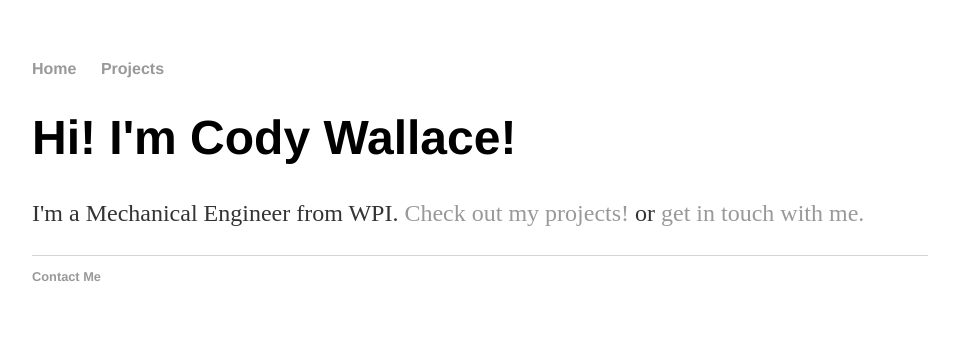
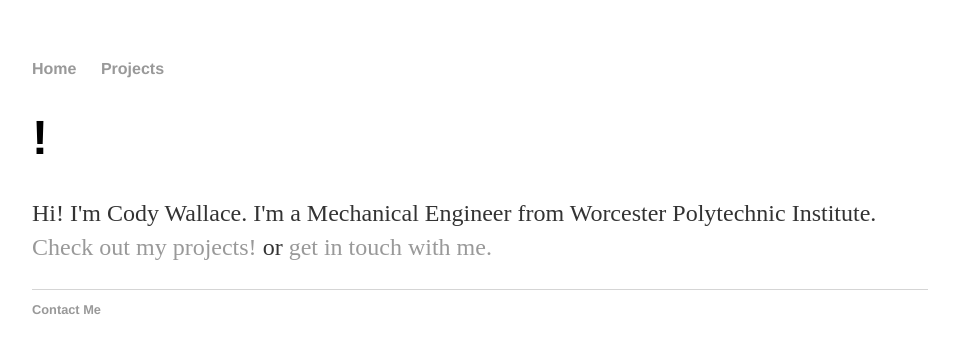
Before and after one commit to CodyWallace245/CodyWallace245.github.io, a Jekyll site: the page built from index.html, in a window 1280 px wide. Shown: the top 353 px of the page, without its empty margins (160-1119 px from the left). Built offline with Jekyll 4.4.1, drawn with Linux system fonts in a browser that asks for light colours.

Commit message:
Update index.html

```diff
--- a/index.html
+++ b/index.html
@@ -3,8 +3,8 @@ layout: default
 title: Cody Wallace
 ---
 <div class="blurb">
-
-	<h1>Hi! I'm Cody Wallace!</h1>
-	<p>I'm a Mechanical Engineer from WPI. <a href="/projects"> Check out my projects!</a> or <a href="mailto:cody.wallace245@gmail.com">get in touch with me.</a></p>
+	<title>Cody Wallace</title>
+	<h1>!</h1>
+	<p>Hi! I'm Cody Wallace. I'm a Mechanical Engineer from Worcester Polytechnic Institute. <a href="/projects"> Check out my projects!</a> or <a href="mailto:cody.wallace245@gmail.com">get in touch with me.</a></p>
 
 </div><!-- /.blurb -->
```
